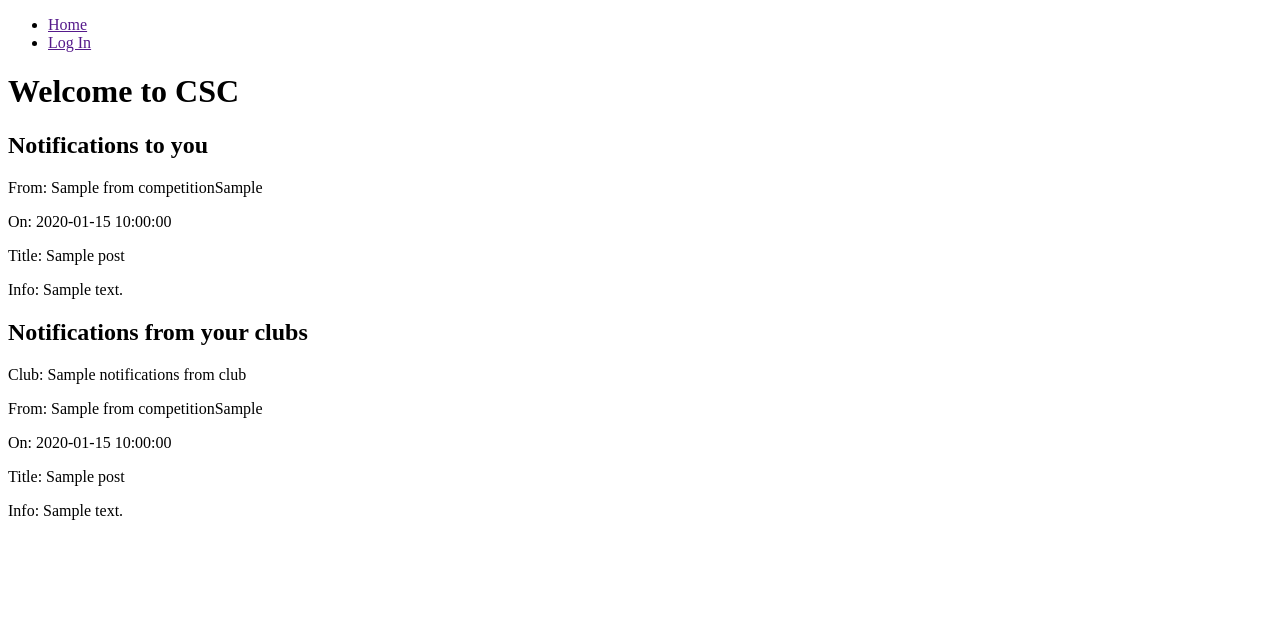
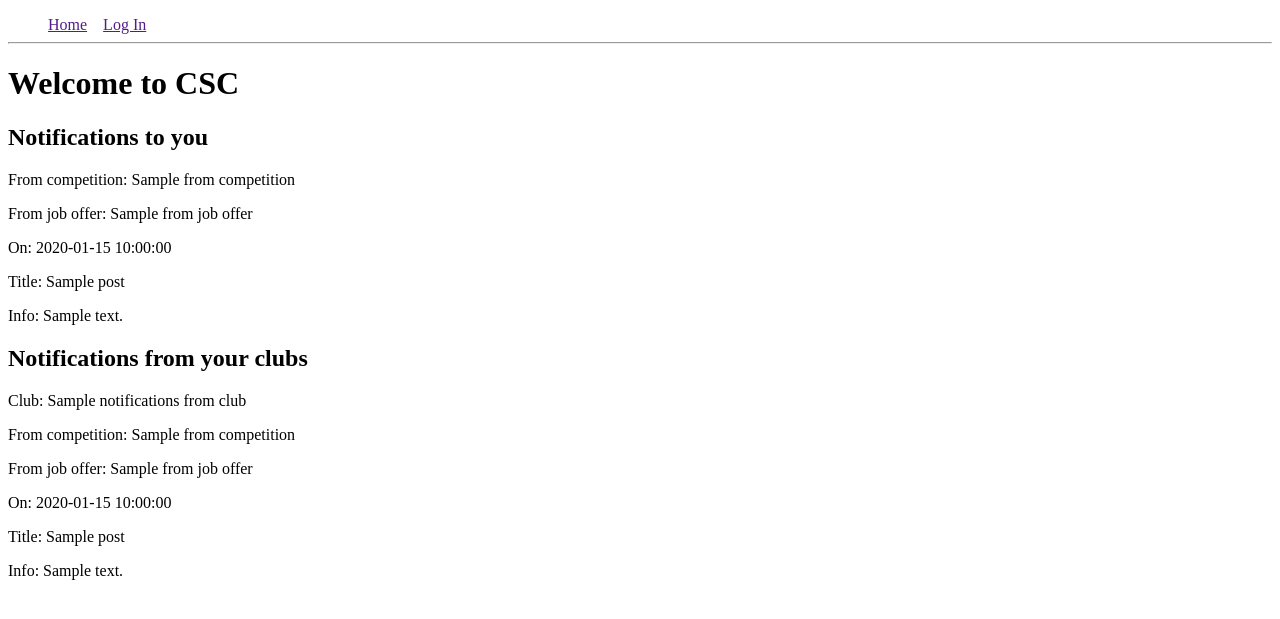
Before and after one commit to shlucker/csc, a Python web app: template csc/templates/home.jinja2 in a window 1280 px wide. Shown: the top 619 px of the page. Run offline with Jinja, Linux system fonts and the light colour scheme; the template is opened without the code that fills it: most values are stand-ins (such as "Sample title", 1, 10 or a date in 2020).

Commit message:
Make the top menu horizontal

```diff
--- /dev/null
+++ b/csc/static/csc.css
@@ -0,0 +1,5 @@
+ul#top_menu li {
+    float: left;
+    list-style-type: none;
+    padding-right: 1em;
+}
--- a/csc/templates/base.jinja2
+++ b/csc/templates/base.jinja2
@@ -2,10 +2,10 @@
 <html lang="en">
 <head>
     <title>CSC {{ name }}</title>
+    <link rel="stylesheet" href="static/csc.css"/>
 </head>
 <body>
 {%- block header -%}
-    <div>
     <ul id="top_menu">
         <li><a href="{{ request.route_url('home') }}">Home</a></li>
         {% if user %}
@@ -18,7 +18,8 @@
             <li><a href="{{ request.route_url('login') }}">Log In</a></li>
         {% endif %}
     </ul>
-    </div>
+    <br>
+    <hr>
 {%- endblock -%}
 {%- block content -%}
     Missing "content" block in jinja template!
--- a/csc/templates/home.jinja2
+++ b/csc/templates/home.jinja2
@@ -17,7 +17,12 @@
     <h2>Notifications to you</h2>
     {% for n in notifications %}
     <div class="notification">
-        <p class="post_from">From: {{ n.from_competition.name or '' }}{{ n.from_job_offer or '' }}</p>
+        {% if n.from_competition %}
+            <p class="post_from">From competition: {{ n.from_competition.name }}</p>
+        {% endif %}
+        {% if n.from_job_offer %}
+            <p class="post_from">From job offer: {{ n.from_job_offer.name }}</p>
+        {% endif %}
         <p class="post_date">On: {{ n.date }}</p>
         <p class="post_title">Title: {{ n.post.title }}</p>
         <p class="post_text">Info: {{ n.post.text }}</p>
@@ -29,7 +34,12 @@
     {% for n, c in notifications_from_clubs %}
     <div class="notification">
         <p>Club: {{ c.name }}</p>
-        <p class="post_from">From: {{ n.from_competition.name or '' }}{{ n.from_job_offer or '' }}</p>
+        {% if n.from_competition %}
+            <p class="post_from">From competition: {{ n.from_competition.name }}</p>
+        {% endif %}
+        {% if n.from_job_offer %}
+            <p class="post_from">From job offer: {{ n.from_job_offer.name }}</p>
+        {% endif %}
         <p class="post_date">On: {{ n.date }}</p>
         <p class="post_title">Title: {{ n.post.title }}</p>
         <p class="post_text">Info: {{ n.post.text }}</p>
--- a/production.ini
+++ b/production.ini
@@ -11,6 +11,7 @@ pyramid.debug_authorization = false
 pyramid.debug_notfound = false
 pyramid.debug_routematch = false
 pyramid.default_locale_name = en
+csc.secret = 98zd
 
 ###
 # wsgi server configuration
```
Lines whose indentation alone changed are shown as unchanged.
